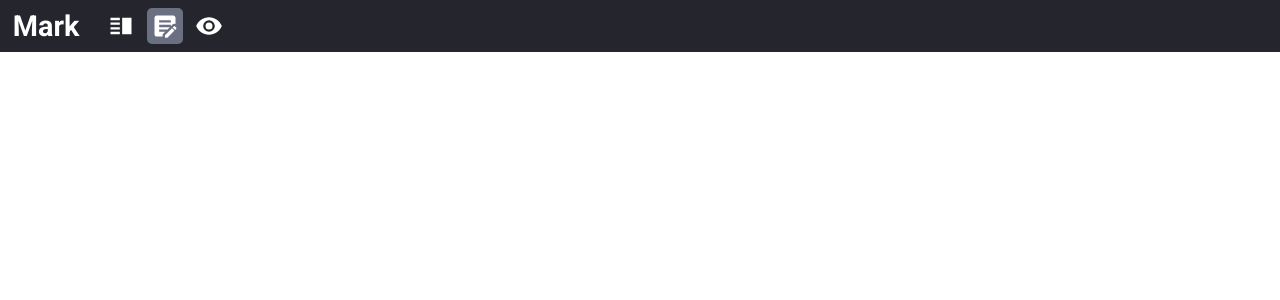
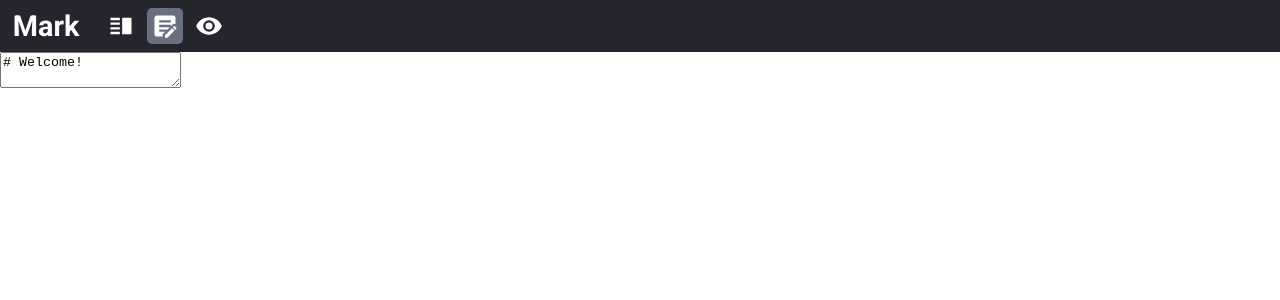
Before and after one commit to Vladyslav-Kolisnyk/mark, a React (Vite) app: page / in a window 1280 px wide. Both pictures are taken after a click on the button 165 px from the left and 26 px from the top of the page. Shown: the top 300 px of the page. Built offline with nearby package versions, Linux system fonts and the light colour scheme; the HTML template or start-up script is replaced by a standard one.

Commit message:
Creating Editor.jsx component which allows to edit markdown

```diff
--- a/src/App.jsx
+++ b/src/App.jsx
@@ -3,6 +3,7 @@ import Header from './components/Header.jsx';
 import './styles/App.scss';
 import Tabs from './components/Tabs.jsx';
 import { MarkdownInputContext } from './components/MarkdownInputContext.jsx';
+import Editor from './components/Editor.jsx';
 
 function App() {
   const [viewMode, setViewMode] = useState('split');
@@ -19,7 +20,7 @@ function App() {
         <Tabs setViewMode={setViewMode}/>
 
         <div className="main">
-
+          {viewMode === 'editor' && <Editor/>}
         </div>
       </MarkdownInputContext.Provider>
     </div>
--- /dev/null
+++ b/src/components/Editor.jsx
@@ -0,0 +1,17 @@
+import { useContext } from 'react';
+import { MarkdownInputContext } from './MarkdownInputContext.jsx';
+
+export default function Editor() {
+  const [markdownInput, setMarkdownInput] = useContext(MarkdownInputContext);
+  return (
+    <textarea
+      name="editor"
+      id="editor"
+      className="editor"
+      placeholder="Paste or type here..."
+      onChange={(e) => setMarkdownInput(e.target.value)}
+    >
+      {markdownInput}
+    </textarea>
+  );
+}
```
